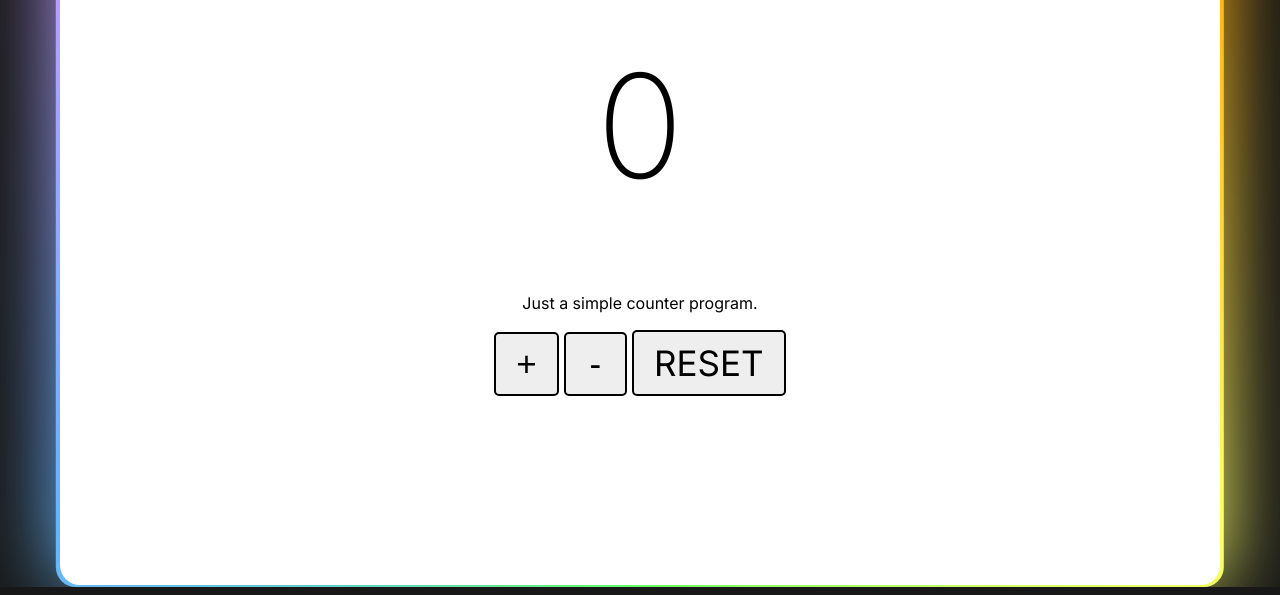
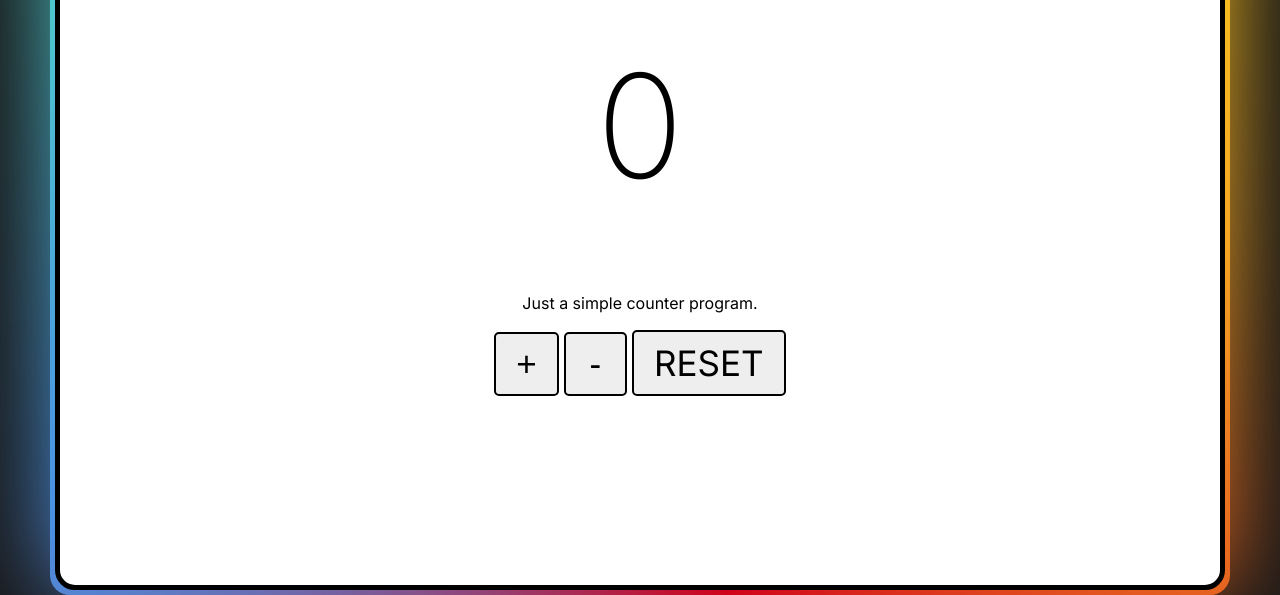
Before and after one commit to jerichodgs/LEARNING-JS, a plain HTML site: page COUNTER PROGRAM/webpage.html in a window 1280 px wide. Shown: the part 219-814 px from the top of the page. Drawn offline with Linux system fonts and the light colour scheme.

Commit message:
Revert "Changed to borderless"
This reverts commit 6cbe105743aa706d252c435ff0d7f4047986d769.

```diff
--- a/COUNTER PROGRAM/design.css
+++ b/COUNTER PROGRAM/design.css
@@ -18,6 +18,7 @@ body {
     margin: 50px auto; /* Center the container */
     padding: 100px;
     background-color: #ffffff;
+    border: 5px solid #000000;
     border-radius: 20px; /* Optional: adds nice rounding */
     position: relative;
 
@@ -31,28 +32,26 @@ body {
 .container::after, .container::before{
     content: '';
     position: absolute;
-    height: 98%;
-    width: 99%;
+    height: 100%;
+    width: 100%;
     background-image: conic-gradient(from var(--angle),
-    #ff4d4d,   /* red (classic dice red) */
-  #ffa500,   /* orange */
-  #ffff66,   /* yellow */
-  #66ff66,   /* green */
-  #66b3ff,   /* light blue */
-  #cc99ff,   /* purple */
-  #ff4d4d
-  );
+    #4a90e2,  /* modern blue */
+  #50e3c2,  /* mint green */
+  #f8e71c,  /* golden yellow */
+  #f5a623,  /* soft orange */
+  #d0021b,  /* deep red */
+  #4a90e2   /* loop back */    );
     top: 50%;
     left: 50%;
     translate: -50% -50%;
     z-index: -1;
     padding: 10px;
     border-radius: 20px;
-    animation: 5s spin linear infinite;
+    animation: 3s spin linear infinite;
 
 }
 .container::before{
-    filter: blur(2.5rem);
+    filter: blur(3rem);
     opacity: 1;
 }
 @keyframes spin{
@@ -63,7 +62,6 @@ body {
         --angle: 360deg;
     }
 }
-
 
 h1 {
     margin-top: 10px;
```
